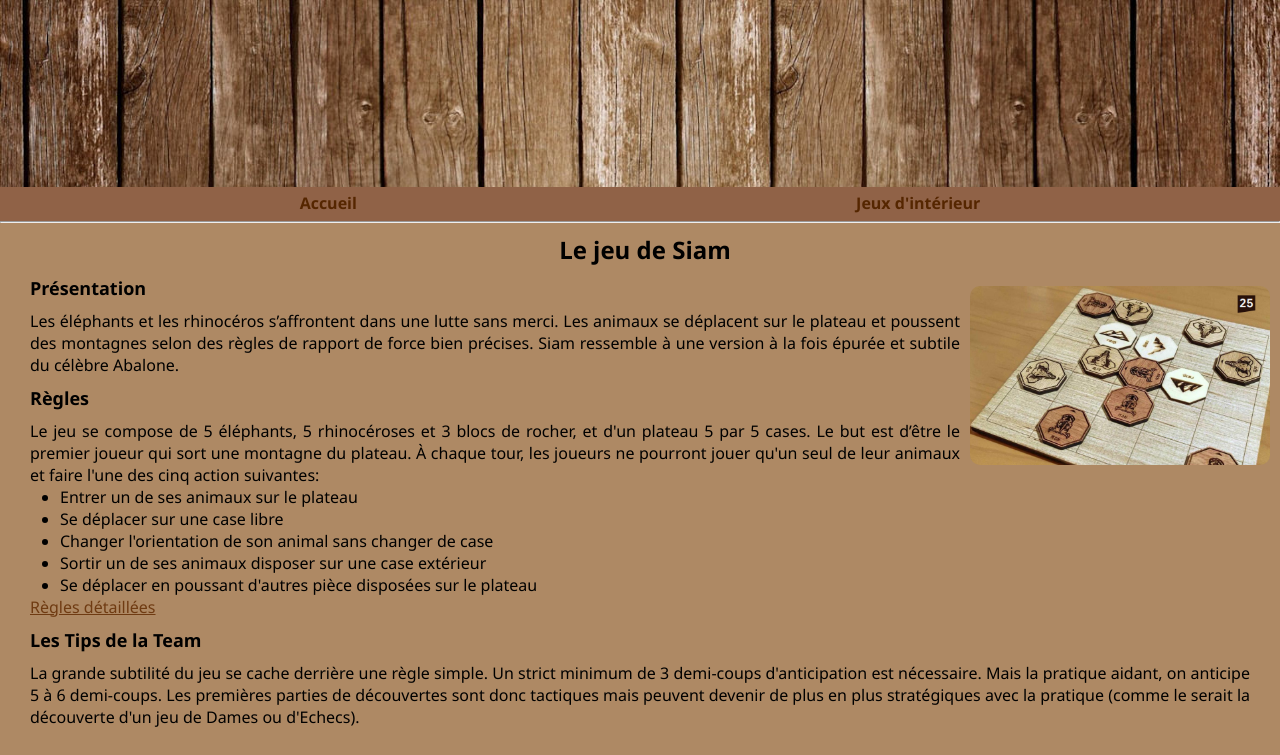
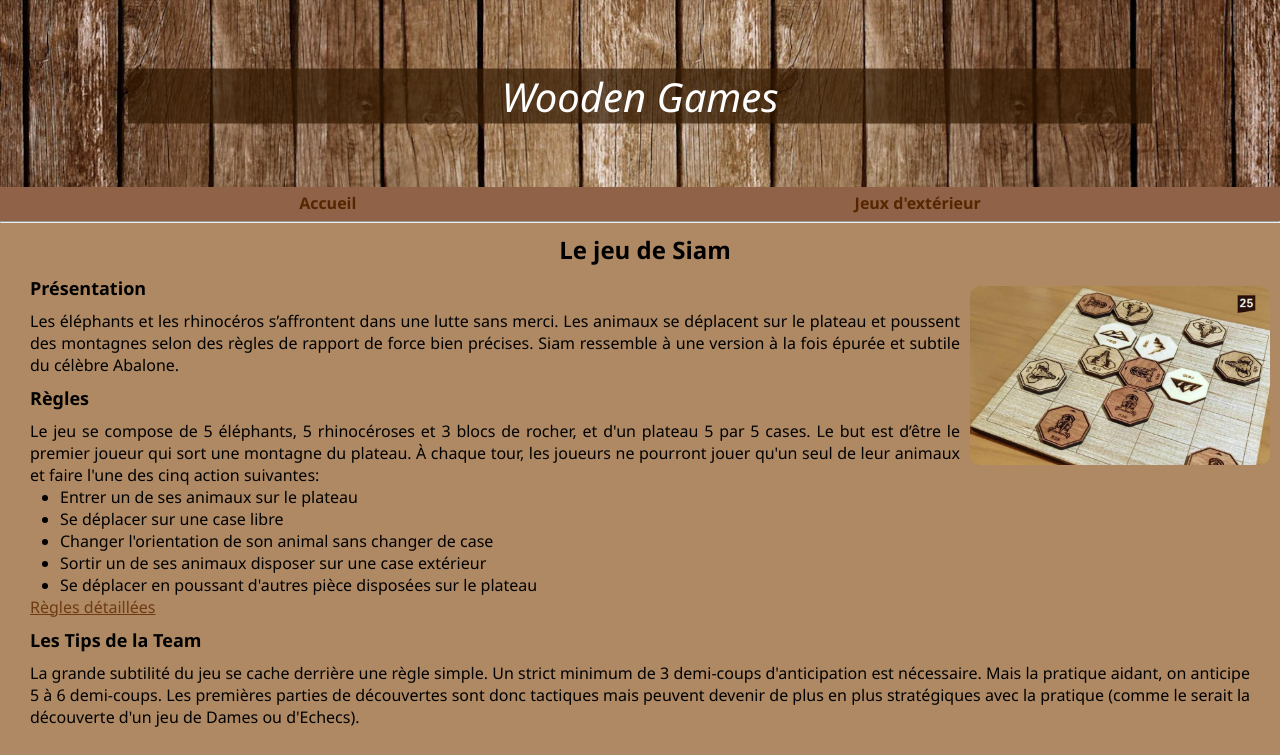
Before and after one commit to GentyEmilie/ProjetWeb, a plain HTML site: page Projet-programmation-Web-main/WoodenGames/jeu_interieur/siam.html in a window 1280 px wide. Shown: the top 755 px of the page. Drawn offline with Linux system fonts and the light colour scheme.

Commit message:
update header games

```diff
--- a/Projet-programmation-Web-main/WoodenGames/jeu_interieur/siam.html
+++ b/Projet-programmation-Web-main/WoodenGames/jeu_interieur/siam.html
@@ -10,12 +10,14 @@
 <body>
 	<header>
 		<a href="../../WoodenGames.html">
-			<img src="../../images/accueil.png" width="100%" style="border-radius: 0px; border: 0px;
-				background-color:#8f785b" alt="Globe Logo"/>
+			<div class = fond_accueil>
+				<img src="../../images/accueil.png", width="100%" style="border-radius: 0px; border: 0px;"/>
+				<div class = "nom_site">Wooden Games</div>
+			</div>
 		</a>
 		<nav>
 			<a href="../../WoodenGames.html">Accueil</a>
-			<a href="../../WoodenGames/jeu_interieur.html">Jeux d'intérieur</a>
+			<a href="../../WoodenGames/jeu_exterieur.html">Jeux d'extérieur</a>
 		</nav>
 	</header>
 	<hr/>
```
Also changed, not shown: Projet-programmation-Web-main/WoodenGames/jeu_exterieur/anneaux.html (+6 -3 lines), Projet-programmation-Web-main/WoodenGames/jeu_exterieur/kubb.html (+5 -3 lines), Projet-programmation-Web-main/WoodenGames/jeu_exterieur/molkky.html (+5 -3 lines), Projet-programmation-Web-main/WoodenGames/jeu_interieur/isopath.html (+5 -3 lines), Projet-programmation-Web-main/WoodenGames/jeu_interieur/puissance4.html (+5 -3 lines), WoodenGames.html (+1 -2 lines).
